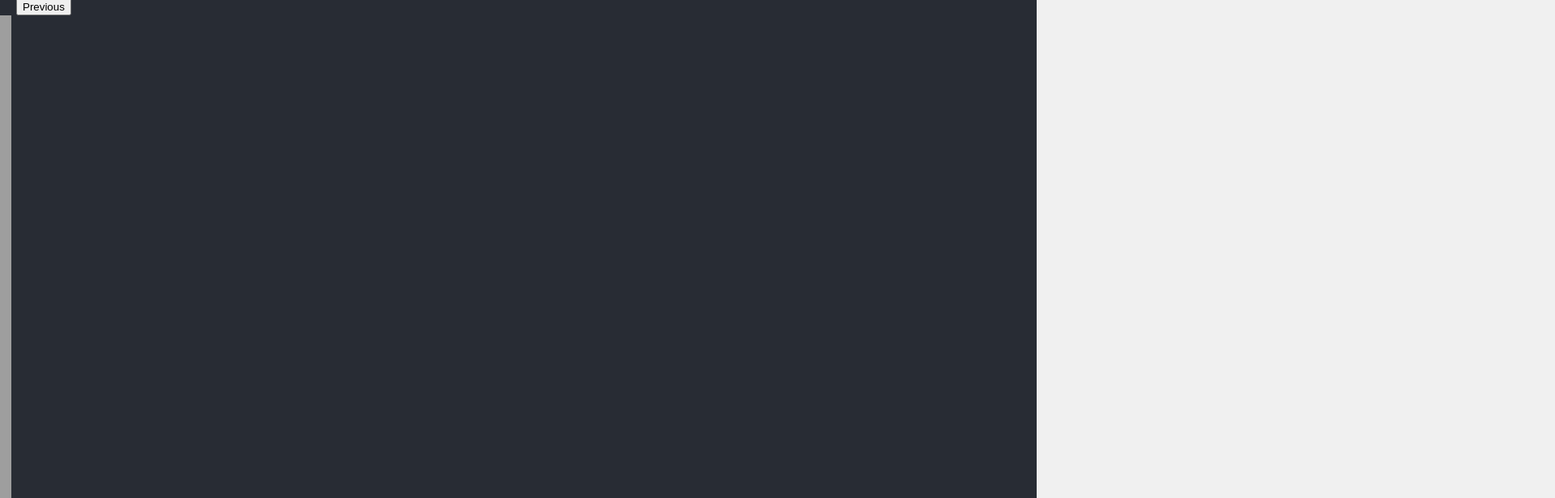
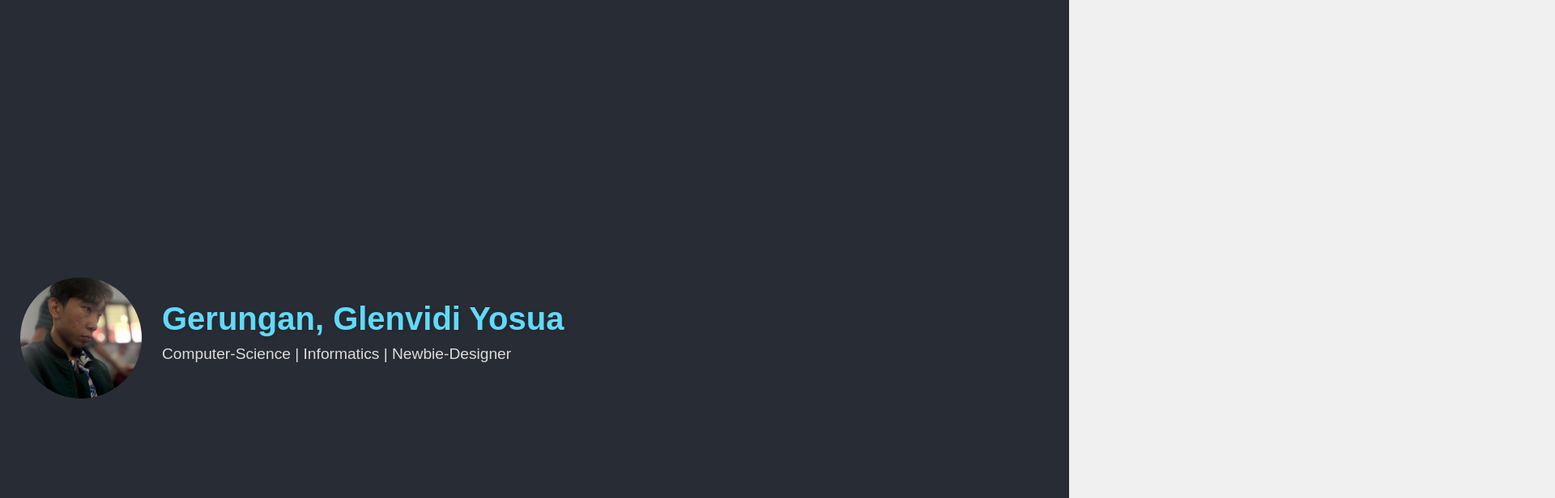
Before and after one commit to MrPapa-Ux/Front-End-Mid, a React (Create React App) app: page / in a window 1280 px wide. Shown: the top 616 px of the page at 81% size, 1920 px wide, since content can reach past the window. Built offline with nearby package versions, Linux system fonts and the light colour scheme; grey boxes are pictures that could not be loaded.

Commit message:
I make all to normal

```diff
--- a/src/components/Header/index.css
+++ b/src/components/Header/index.css
@@ -5,20 +5,26 @@
   justify-content: flex-start;
   align-items: center;
   padding: 40px 20px;
-  background-color: #282c34;
   color: white;
   text-align: left;
   position: relative;
   width: 100%;
-  box-sizing: border-box;
-  overflow: visible;
-  border-bottom: 4px solid #61dafb;
+  height: 100vh; /* Mengatur header agar mengambil seluruh tinggi layar */
+  overflow: hidden;
+  border-bottom: 4px solid #61dafb; /* Garis bawah biru */
 }
 
-/* Gaya untuk gambar slider */
-.slider-image {
-  width: 100%; /* Memastikan gambar memenuhi lebar slider */
-  height: auto; /* Menjaga rasio aspek gambar */
+/* Menambahkan video sebagai background tetapi tidak full */
+.header video {
+  position: absolute;
+  top: 0;
+  left: 0;
+  width: 100%; /* Video akan menutupi lebar header */
+  height: 60%; /* Membuat video hanya mengambil 60% tinggi layar */
+  object-fit: cover; /* Memastikan video memenuhi elemen tanpa distorsi */
+  z-index: -1; /* Menempatkan video di belakang konten header */
+  pointer-events: none; /* Menonaktifkan interaksi dengan video */
+  filter: blur(5px); /* Menambahkan efek blur pada video */
 }
 
 /* Styling untuk gambar profil */
@@ -38,7 +44,7 @@
 /* Efek Hover pada gambar profil */
 .profile-image:hover {
   border: 5px solid #61dafb;
-  transform: scale(1.1);
+  transform: scale(1.1); /* Membesarkan gambar sedikit saat hover */
 }
 
 /* Styling untuk teks header */
@@ -52,7 +58,7 @@
   font-weight: bold;
   margin: 0;
   color: #61dafb;
-  text-shadow: 2px 2px 5px rgba(0, 0, 0, 0.1);
+  text-shadow: 2px 2px 5px rgba(0, 0, 0, 0.1); /* Menambahkan efek shadow */
 }
 
 .header-text p {
--- a/src/components/Header/index.js
+++ b/src/components/Header/index.js
@@ -1,43 +1,14 @@
+// src/components/Header/index.js
 import React from "react";
-import Slider from "react-slick";
 import "./index.css";
-import profileImage from "../../assets/images/1.jpg"; // Gambar profil yang digunakan di header
-
-// Menambahkan gambar untuk slider
-const images = [
-  "fox.png", // Ganti dengan path gambar PNG Anda
-  "oldman.png",
-  "wolf.png",
-];
+import profileImage from "../../assets/images/1.jpg";
 
 function Header() {
-  const settings = {
-    dots: true,
-    infinite: true,
-    speed: 500,
-    slidesToShow: 1,
-    slidesToScroll: 1,
-    autoplay: true,
-    autoplaySpeed: 2000,
-  };
-
   return (
     <div>
       <header className="header">
-        {/* Slider gambar PNG */}
-        <Slider {...settings}>
-          {images.map((image, index) => (
-            <div key={index}>
-              <img
-                src={image}
-                alt={`slide-${index}`}
-                className="slider-image"
-              />
-            </div>
-          ))}
-        </Slider>
-
-        {/* Profil dan teks header */}
+        {" "}
+        {/* Menambahkan penutupan tag header */}
         <div className="profile-container">
           <img src={profileImage} alt="Profile" className="profile-image" />
         </div>
@@ -45,7 +16,8 @@ function Header() {
           <h1>Gerungan, Glenvidi Yosua</h1>
           <p>Computer-Science | Informatics | Newbie-Designer</p>
         </div>
-      </header>
+      </header>{" "}
+      {/* Menutup tag header */}
     </div>
   );
 }
```
